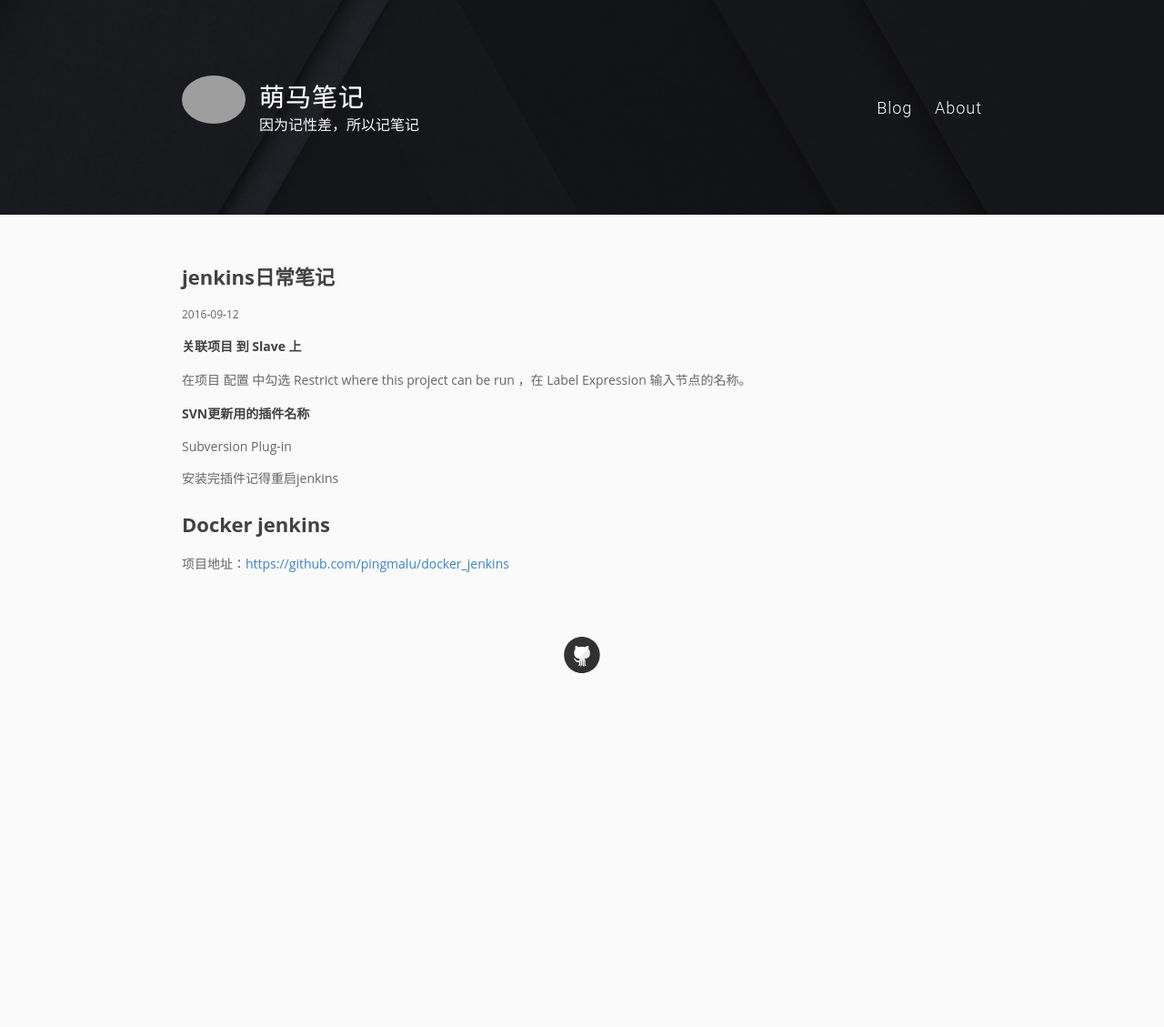
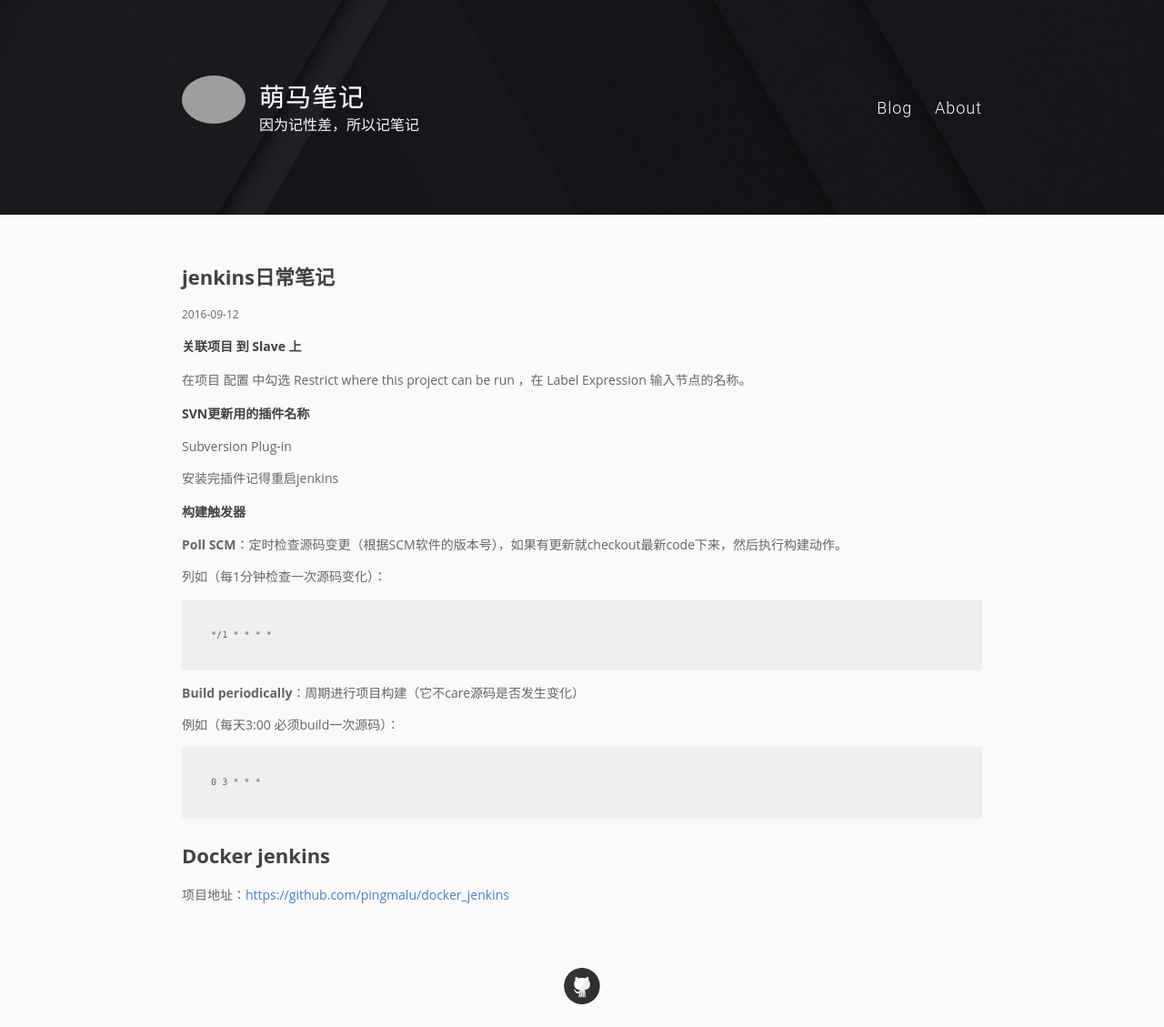
Before and after one commit to pingmalu/pingmalu.github.io, a Jekyll site: the page built from _posts/2016-09-12-jenkins日常笔记.md, in a window 1280 px wide. Shown: the whole page at 91% size. Built offline with Jekyll 4.4.1, drawn with Linux system fonts in a browser that asks for light colours; nearby versions of some CDN libraries; before the commit the page ends 900 px from its top, so only the background shows below that; grey boxes are pictures that could not be loaded.

Commit message:
'update'

```diff
--- a/_posts/2016-09-12-jenkins日常笔记.md
+++ b/_posts/2016-09-12-jenkins日常笔记.md
@@ -13,6 +13,20 @@
 
 安装完插件记得重启jenkins
 
+### 构建触发器
+
+**Poll SCM**：定时检查源码变更（根据SCM软件的版本号），如果有更新就checkout最新code下来，然后执行构建动作。
+
+列如（每1分钟检查一次源码变化）：
+
+	*/1 * * * *
+
+**Build periodically**：周期进行项目构建（它不care源码是否发生变化）
+
+例如（每天3:00 必须build一次源码）：
+
+	0 3 * * *
+
 # Docker jenkins
 
 项目地址：[https://github.com/pingmalu/docker_jenkins](https://github.com/pingmalu/docker_jenkins)
```
